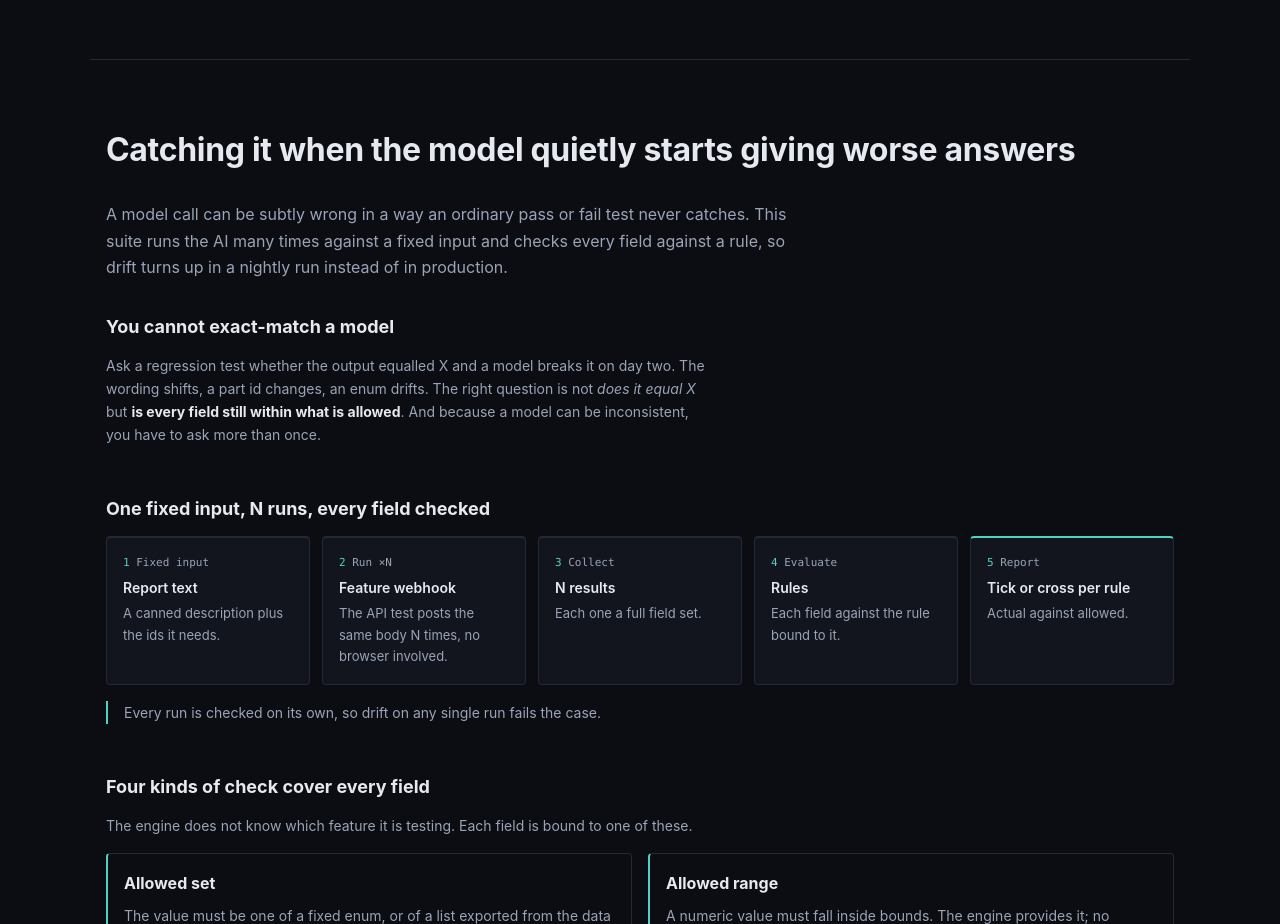
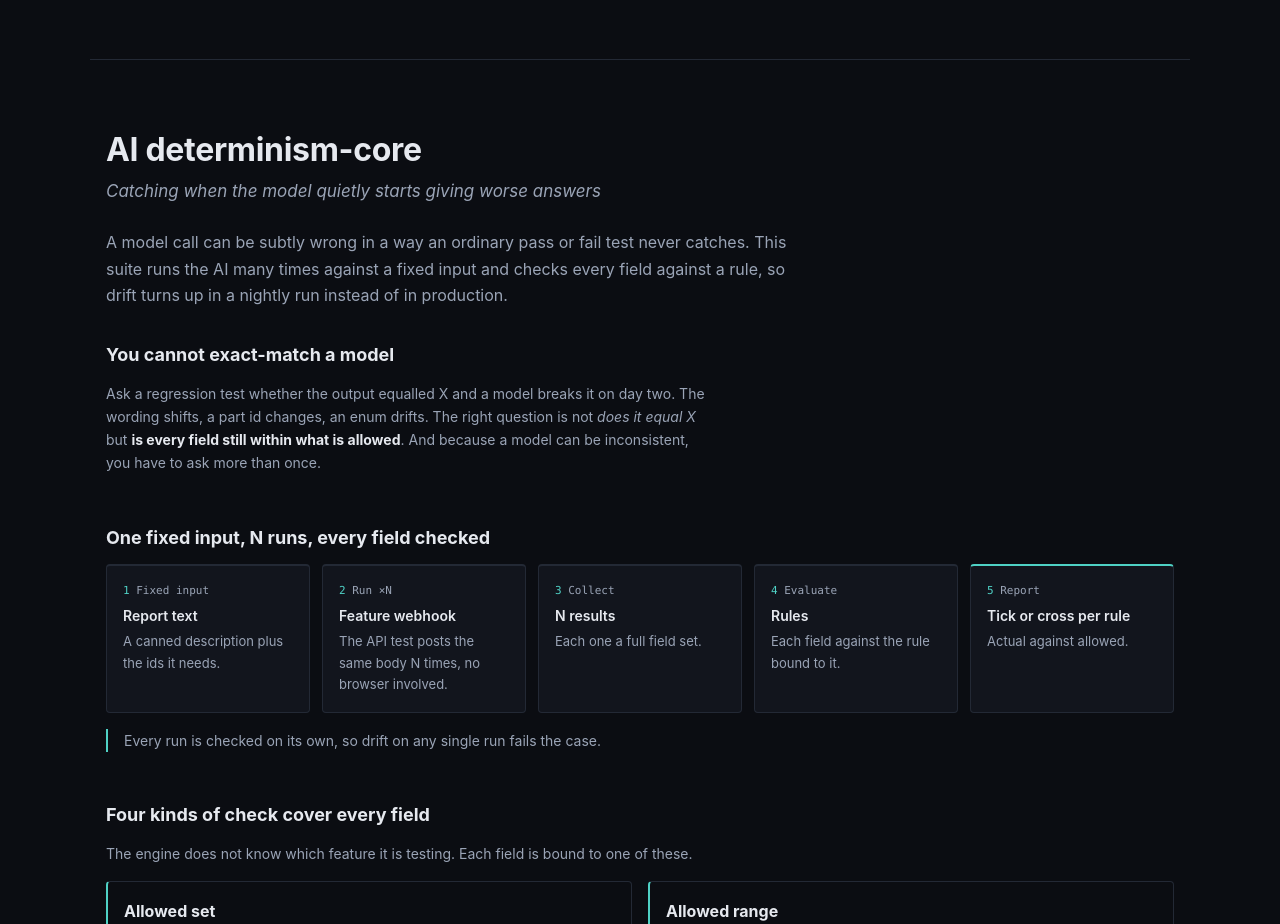
Before and after one commit to eduramos21/eduramos21.github.io, a website: page index.html in a window 1280 px wide. Shown: the part 4540-5464 px from the top of the page. Drawn offline with Linux system fonts and the light colour scheme.

Commit message:
fix: style of ai section. typos

```diff
--- a/css/main.css
+++ b/css/main.css
@@ -473,6 +473,16 @@ code {
 
 /* ------------------------------------------------------------- ai quality */
 
+/* A tagline sits under the section heading. Italic, and narrower than body copy. */
+.section__tagline {
+  max-width: var(--measure);
+  margin-top: calc(var(--space-6) * -1);
+  margin-bottom: var(--space-6);
+  font-style: italic;
+  font-size: 1.0625rem;
+  color: var(--muted);
+}
+
 #ai-quality h3 {
   font-size: var(--fs-h3);
   font-weight: 700;
--- a/index.html
+++ b/index.html
@@ -366,7 +366,11 @@
   </section>
 
   <section class="section" id="ai-quality">
-    <h2>Catching it when the model quietly starts giving worse answers</h2>
+    <h2>AI determinism-core</h2>
+    <p class="section__tagline">
+        Catching when the model quietly starts giving worse answers
+    </p>
+
     <p class="section__lede">
       A model call can be subtly wrong in a way an ordinary pass or fail test never catches.
       This suite runs the AI many times against a fixed input and checks every field against
```
Also changed, not shown: .shotA.mjs (added).
